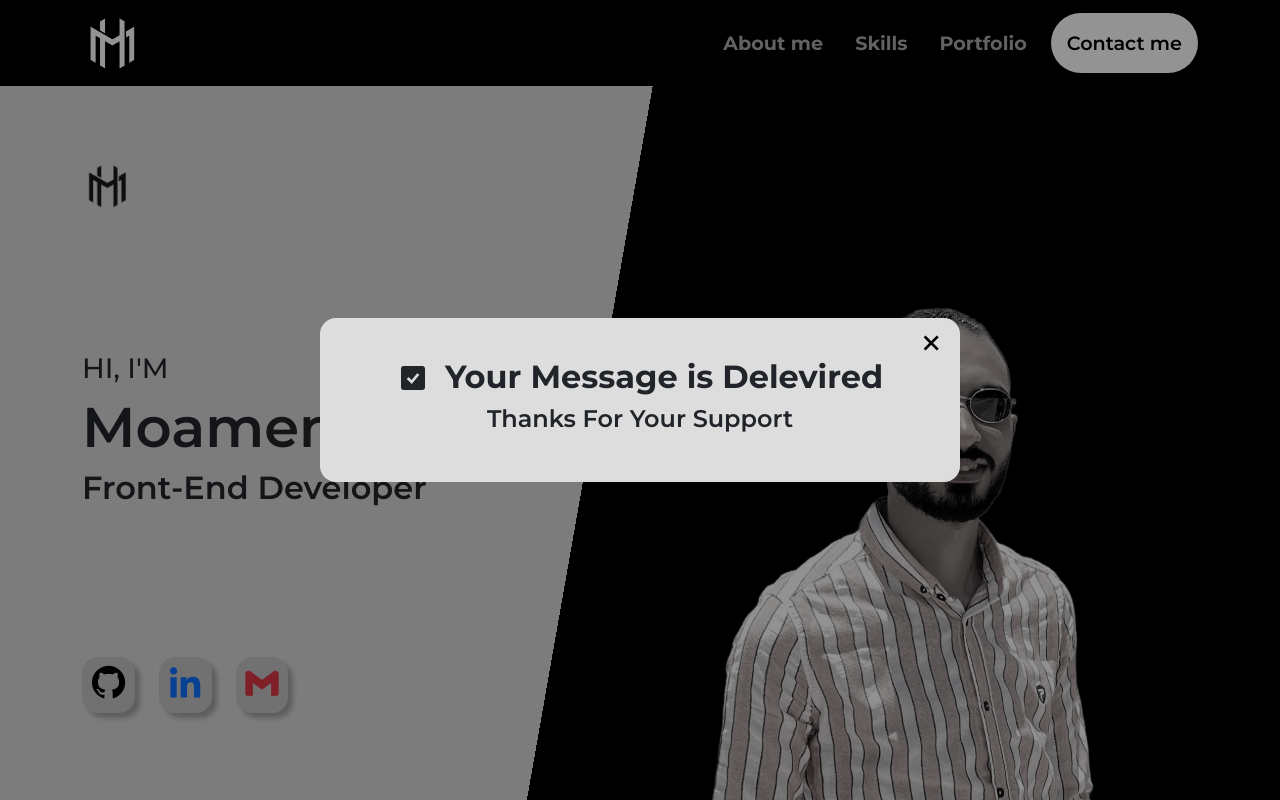
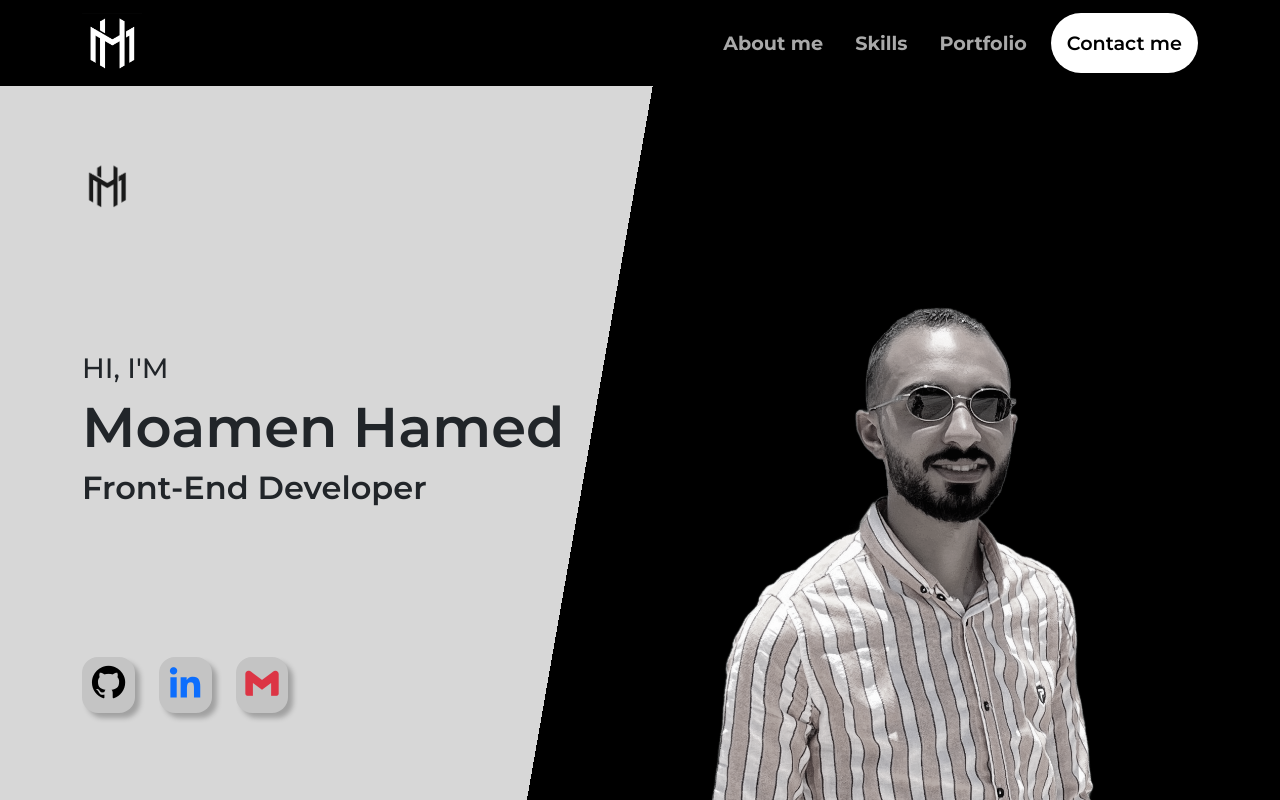
Before and after one commit to MoamenHamed32/Updated_Portfolio, a React (Vite) app: page / in a window 1280 px wide. Shown: the top 800 px of the page. Built offline with nearby package versions, Linux system fonts and the light colour scheme.

Commit message:
fixing missed boolean value in contact

```diff
--- a/src/Components/contact/Contact.jsx
+++ b/src/Components/contact/Contact.jsx
@@ -5,9 +5,9 @@ import { addDoc } from "firebase/firestore";
 import "./Contact.css";
 
 export default function Contact() {
-  const [isOpen, setIsOpen] = useState(true);
+  const [isOpen, setIsOpen] = useState(false);
   const [styles, setStyles] = useState({
-    transform: `scale(1)`,
+    transform: `scale(0)`,
   });
   const { register, handleSubmit, reset } = useForm();
   const onSubmit = (data) => {
```
